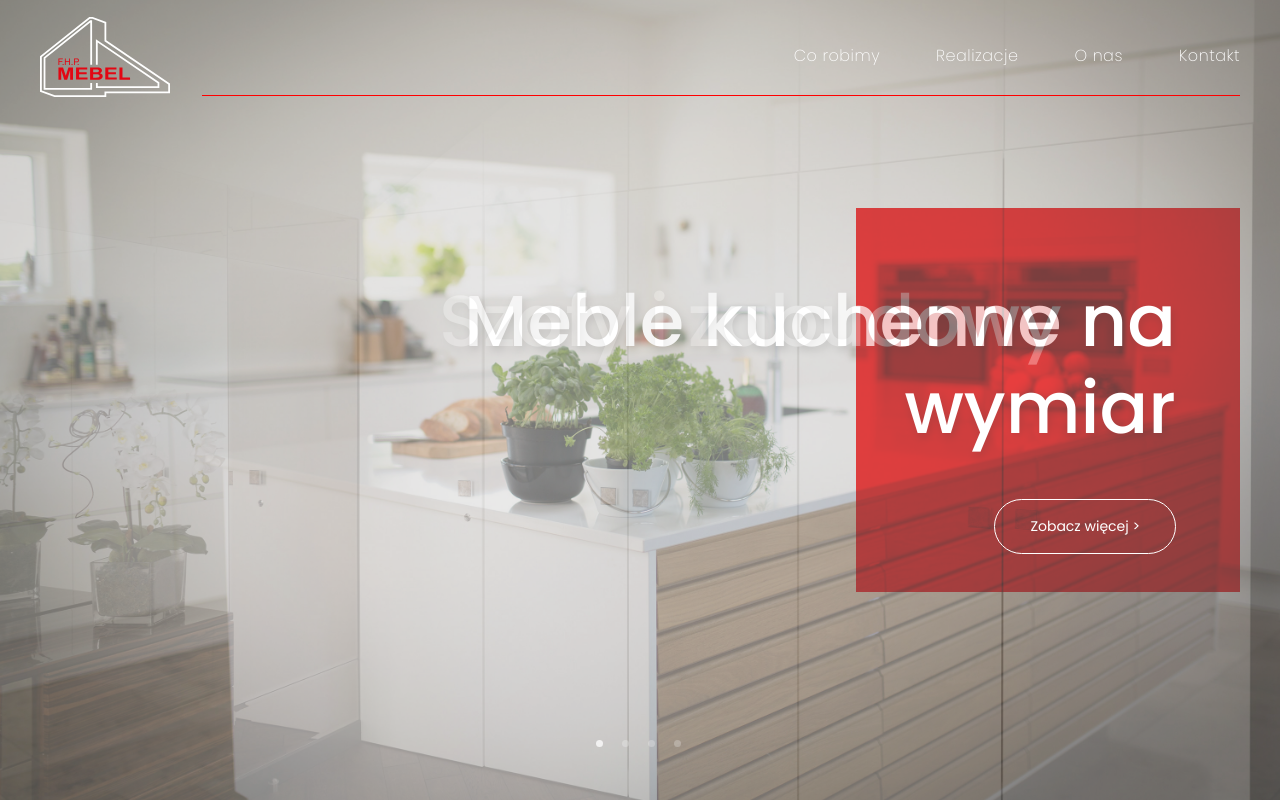
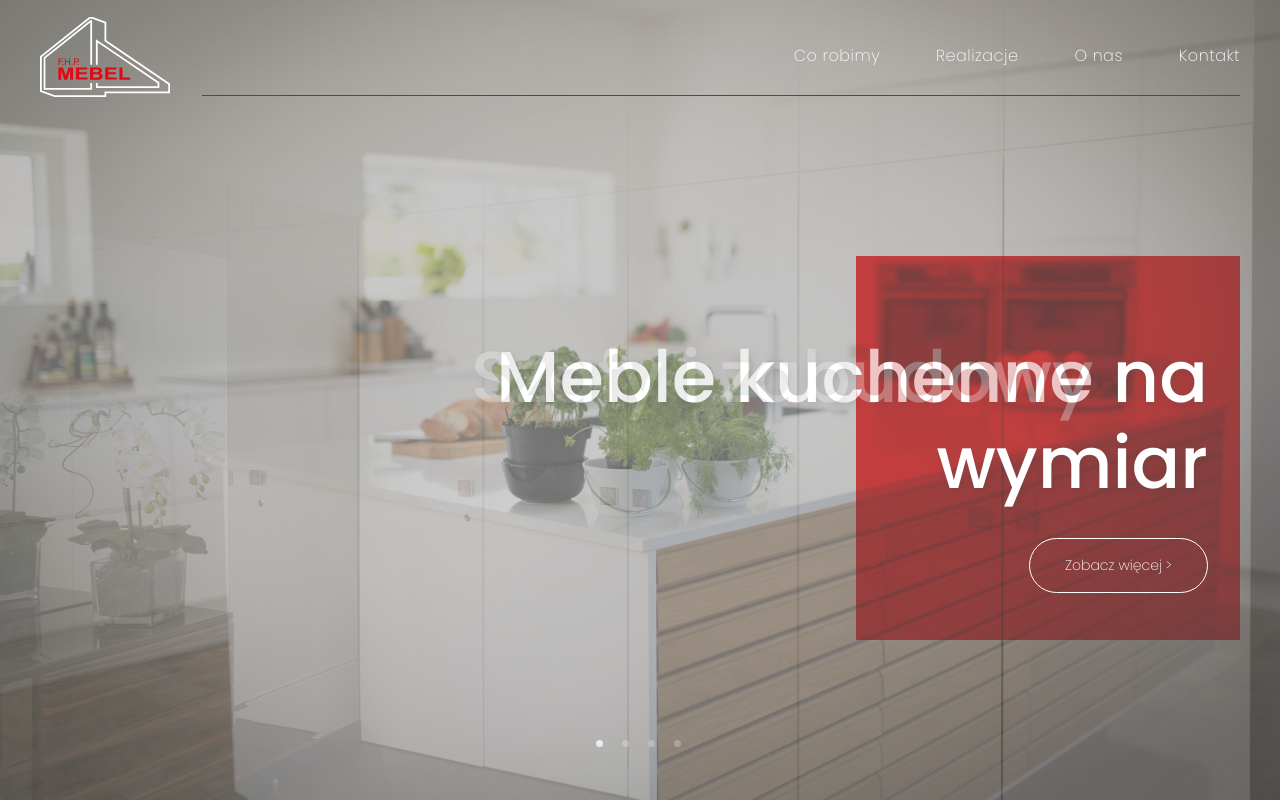
Before and after one commit to lukaszkus/fhp-mebel-website, a React (Create React App) app: page / in a window 1280 px wide. Built offline with nearby package versions, Linux system fonts and the light colour scheme.

Commit message:
Framer Motion added, Navbar & Slider updated

```diff
--- a/package.json
+++ b/package.json
@@ -6,7 +6,7 @@
     "@testing-library/jest-dom": "^5.16.3",
     "@testing-library/react": "^12.1.4",
     "@testing-library/user-event": "^13.5.0",
-    "framer-motion": "^6.2.8",
+    "framer-motion": "^6.2.9",
     "hamburger-react": "^2.5.0",
     "node-sass": "^7.0.1",
     "react": "^18.0.0",
--- a/src/components/Navbar/Navbar.jsx
+++ b/src/components/Navbar/Navbar.jsx
@@ -1,4 +1,5 @@
 import React from "react";
+import { motion } from "framer-motion";
 import Hamburger from "hamburger-react";
 
 import "./Navbar.scss";
@@ -8,11 +9,14 @@ function Navbar() {
   return (
     <nav className="navbar">
       <div className="navbar__container container">
-        <div className="navbar__logo">
+        <motion.div whileInView={{ opacity: [0, 1] }} className="navbar__logo">
           <img src={images.logo} alt="logo" />
-        </div>
+        </motion.div>
         <div className="navbar__menu">
-          <ul className="navbar__links">
+          <motion.ul
+            whileInView={{ opacity: [0, 1] }}
+            className="navbar__links"
+          >
             {["Co robimy", "Realizacje", "O nas", "Kontakt"].map((item) => (
               <li key={`link-${item}`}>
                 <a href={`#${item}`} className="navbar__link">
@@ -20,10 +24,13 @@ function Navbar() {
                 </a>
               </li>
             ))}
-          </ul>
-          <div className="navbar__hamburger">
+          </motion.ul>
+          <motion.div
+            whileInView={{ opacity: [0, 1] }}
+            className="navbar__hamburger"
+          >
             <Hamburger size={28} color="#fff" label="Show menu" />
-          </div>
+          </motion.div>
           <div className="navbar__line" />
         </div>
       </div>
--- a/src/components/Navbar/Navbar.scss
+++ b/src/components/Navbar/Navbar.scss
@@ -43,7 +43,6 @@
     height: 100%;
     display: flex;
     flex-direction: column;
-    // background-color: aqua;
   }
 
   &__links {
--- a/src/components/Slider/Slider.jsx
+++ b/src/components/Slider/Slider.jsx
@@ -1,4 +1,5 @@
 import React from "react";
+import { motion } from "framer-motion";
 import { Fade } from "react-slideshow-image";
 import "react-slideshow-image/dist/styles.css";
 
@@ -41,12 +42,22 @@ function Slider() {
             <div
               className="slide"
               key={slide.id}
-              style={{ backgroundImage: `url(${slide.img})` }}>
+              style={{ backgroundImage: `url(${slide.img})` }}
+            >
               <div className="slide__content container">
-                <h1 className="slide__title">{slide.title}</h1>
-                <a href={slide.link} className="slide__btn">
+                <motion.h1
+                  animate={{ x: [-100, 0], opacity: [0, 1] }}
+                  className="slide__title"
+                >
+                  {slide.title}
+                </motion.h1>
+                <motion.a
+                  animate={{ x: [50, 0], opacity: [0, 1] }}
+                  href={slide.link}
+                  className="slide__btn"
+                >
                   Zobacz więcej &gt;
-                </a>
+                </motion.a>
               </div>
             </div>
           );
--- a/src/components/Slider/Slider.scss
+++ b/src/components/Slider/Slider.scss
@@ -18,27 +18,35 @@
     position: absolute;
     width: 100%;
     height: 100%;
-    background: rgba(0, 0, 0, 0.1);
+    background: rgba(0, 0, 0, 0.25);
   }
 
   &__content {
-    min-height: 100vh;
-    // height: calc(100vh - 100px);
-    // top: 100px;
+    height: calc(100vh - 70px);
+    top: 70px;
     display: flex;
     justify-content: center;
     align-items: flex-end;
     flex-direction: column;
     position: relative;
 
+    @include tablet {
+      height: calc(100vh - 95px);
+      top: 95px;
+    }
+
+    @include desktop-big {
+      height: calc(100vh - 115px);
+      top: 115px;
+    }
+
     &::before {
       content: "";
       position: absolute;
       width: 12rem;
       height: 20rem;
-      // top: 50%;
-
-      // transform: translate(0, -50%);
+      top: 50%;
+      transform: translate(0, -50%);
       background-color: red;
       mix-blend-mode: multiply;
 
@@ -46,6 +54,7 @@
         height: 24rem;
         width: 24rem;
       }
+
       @include desktop-big {
         width: 27rem;
         height: 30rem;
@@ -65,12 +74,12 @@
     text-shadow: 2px 4px 8px rgba(0, 0, 0, 0.2);
 
     @include tablet {
-      width: 80%;
+      max-width: 80%;
       font-size: 4.5rem;
-      padding: 2rem 4rem 0 0;
+      padding: 2rem 2rem 0 0;
     }
     @include desktop-big {
-      width: 80%;
+      min-width: 80%;
       font-size: 6rem;
       padding: 2rem 4rem 0 0;
     }
@@ -78,16 +87,17 @@
 
   &__btn {
     font-size: 0.875rem;
+    font-weight: 300;
     text-decoration: none;
     padding: 10px 25px;
     color: $clr-white;
     border: 1px solid $clr-white;
     border-radius: 35px;
     position: relative;
-    margin: 3rem 1rem 2rem 0;
+    margin: 2rem 1rem 2rem 0;
 
-    @include desktop-sm {
-      margin: 3rem 4rem 0 0;
+    @include tablet {
+      margin: 2rem 2rem 0 0;
       padding: 16px 35px;
     }
   }
```
Also changed, not shown: 1 other file (tests, documents, lock files or other folders).
